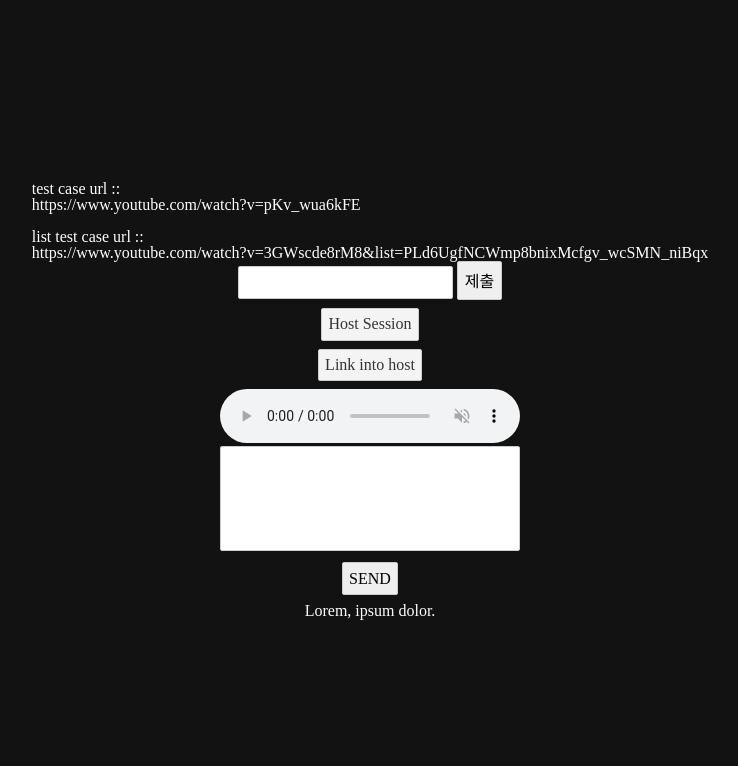
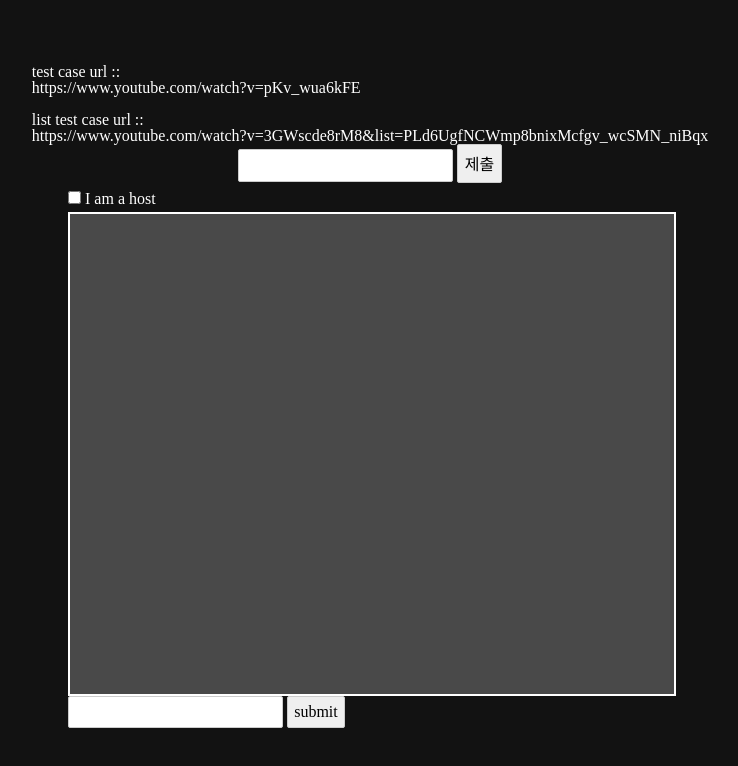
Before and after one commit to usw-world/project-garticsong, a Svelte app: page / in a window 1280 px wide. Shown: the top 766 px of the page, without its empty margins (270-1008 px from the left). Built offline with nearby package versions, Linux system fonts and the light colour scheme; no server answers.

Commit message:
유저 to 유저 연결단 구현중

```diff
--- a/server.js
+++ b/server.js
@@ -22,6 +22,7 @@ const io = new Server(server, {
 
 io.on("connection", socket => {
     socket.on("offer", desc => {
+        console.log(desc);
         io.emit("offer", desc);
     })
     socket.on("answer", desc => {
--- a/src/App.svelte
+++ b/src/App.svelte
@@ -1,5 +1,6 @@
 <script>
 	import './reset.css';
+    import { onMount } from 'svelte';
     let videoPlayerElmt;
 
     function OnYouTubeIframeAPIReady() {
@@ -42,9 +43,9 @@
         e.target.playVideo();
     }
 
-    import Relayer from './MediaRelayer.svelte';
+    // import Relayer from './MediaRelayer.svelte';
+    import Relayer from './Relayer.svelte';
 </script>
-
 <main>
     <div class="wrap">
         <div id="player-wrap">
@@ -65,9 +66,6 @@
 		<div class="linked-wrap">
             <Relayer></Relayer>
 		</div>
-        <div class="box">
-            Lorem, ipsum dolor.
-        </div>
     </div>
 </main>
 
--- /dev/null
+++ b/src/GuestClient.svelte
@@ -0,0 +1,3 @@
+<main>
+    Lorem ipsum, dolor sit amet consectetur adipisicing elit. Sed quae quas id excepturi ad dolorem dolorum suscipit reprehenderit laborum tempore fugiat provident veniam, velit, non delectus, aliquam rerum iure doloremque?
+</main>
--- a/src/MediaRelayer.svelte
+++ b/src/MediaRelayer.svelte
@@ -2,8 +2,8 @@
     /* Socket io test area >> */
     import { io } from 'socket.io-client';
 
-    const socket = io("https://garticsong.herokuapp.com/");
-    // const socket = io("http://10.30.5.129:2023");
+    // const socket = io("https://garticsong.herokuapp.com/");
+    const socket = io("http://10.30.5.129:2023");
     // const socket = io("http://192.168.219.101:2023");
     const configuration = {'iceServers': [
         {
--- /dev/null
+++ b/src/Relayer.svelte
@@ -0,0 +1,65 @@
+<script>
+    import { io }from 'socket.io-client'
+    // const socket = io("https://garticsong.herokuapp.com/");
+    const socket = io("http://10.30.5.129:2023");
+    // const socket = io("http://192.168.219.101:2023");
+    const configuration = {'iceServers': [
+        {
+            'urls':[
+                "stun:stun.l.google.com:19302",
+                "stun:stun1.l.google.com:19302",
+                "stun:stun2.l.google.com:19302",
+                "stun:stun3.l.google.com:19302",
+                "stun:stun4.l.google.com:19302",
+                "stun:stun.ekiga.net",
+                "stun:stun.ideasip.com",
+                "stun:stun.rixtelecom.se",
+                "stun:stun.schlund.de",
+                "stun:stun.stunprotocol.org:3478",
+                "stun:stun.voiparound.com",
+                "stun:stun.voipbuster.com",
+                "stun:stun.voipstunt.com",
+                "stun:stun.voxgratia.org",
+                'turn:numb.viagenie.ca',
+            ],
+            username: 'webrtc@live.com',
+            credential: 'muazkh',
+        },
+    ]};
+
+    let isHost = false;
+
+    function OnSubmitSignal(e) {
+
+    }
+</script>
+
+<main>
+    <input type="checkbox" name="is-host" id="is-host" on:change="{(e) => { isHost = e.target.checked }}">
+    <label for="is-host">I am a host</label>
+    <div class="result-box">
+        <span class="result-text">
+
+        </span>
+    </div>
+    <form on:submit|preventDefault={OnSubmitSignal}>
+        <input type="text" name="data">
+        <input type="submit" value="submit">
+    </form>
+</main>
+
+<style>
+    label {
+        display: inline;
+    }
+    .result-box {
+        min-width: 600px;
+        width: 100%;
+        height: 480px;
+        border: 2px solid #fff;
+        background-color: rgba(255, 255, 255, .23);
+    }
+    .result-text {
+
+    }
+</style>
```
Also changed, not shown: 2 other files (tests, documents, lock files or other folders).
